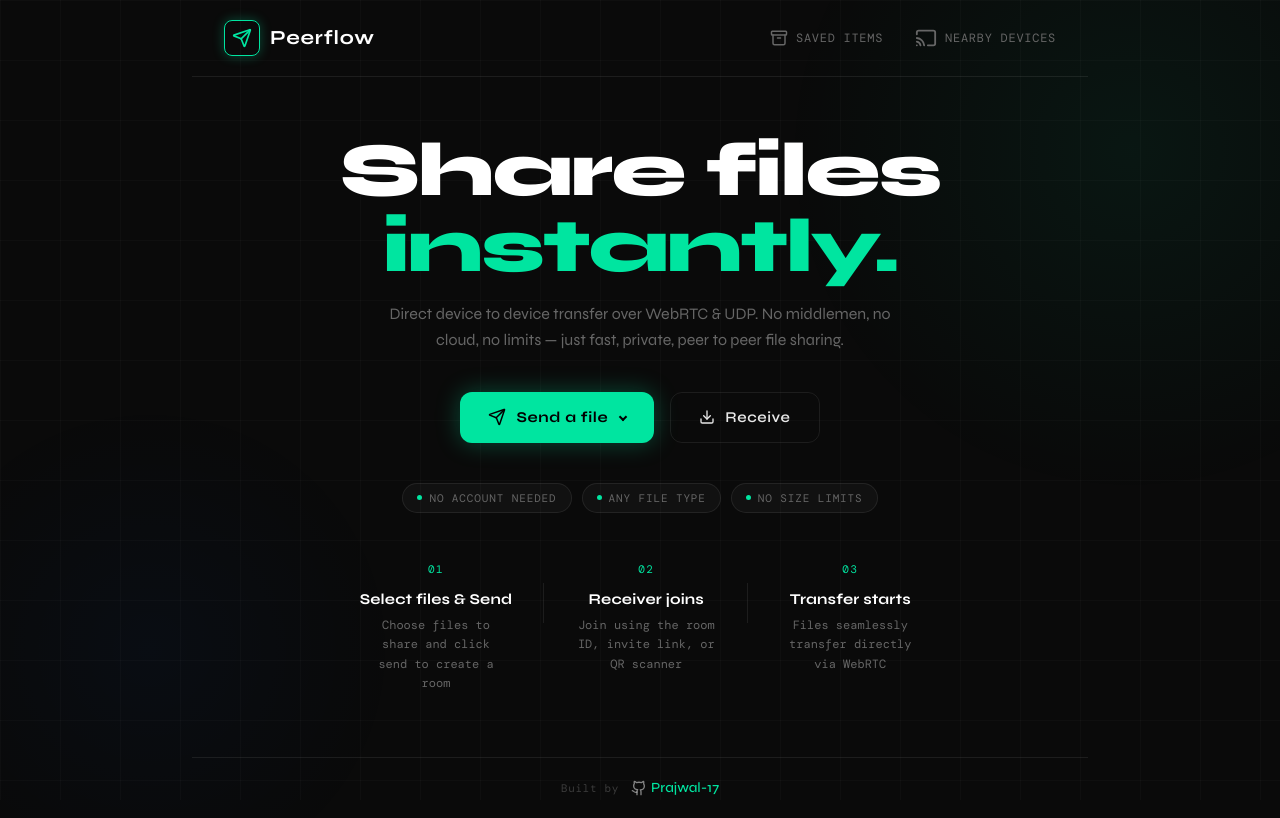
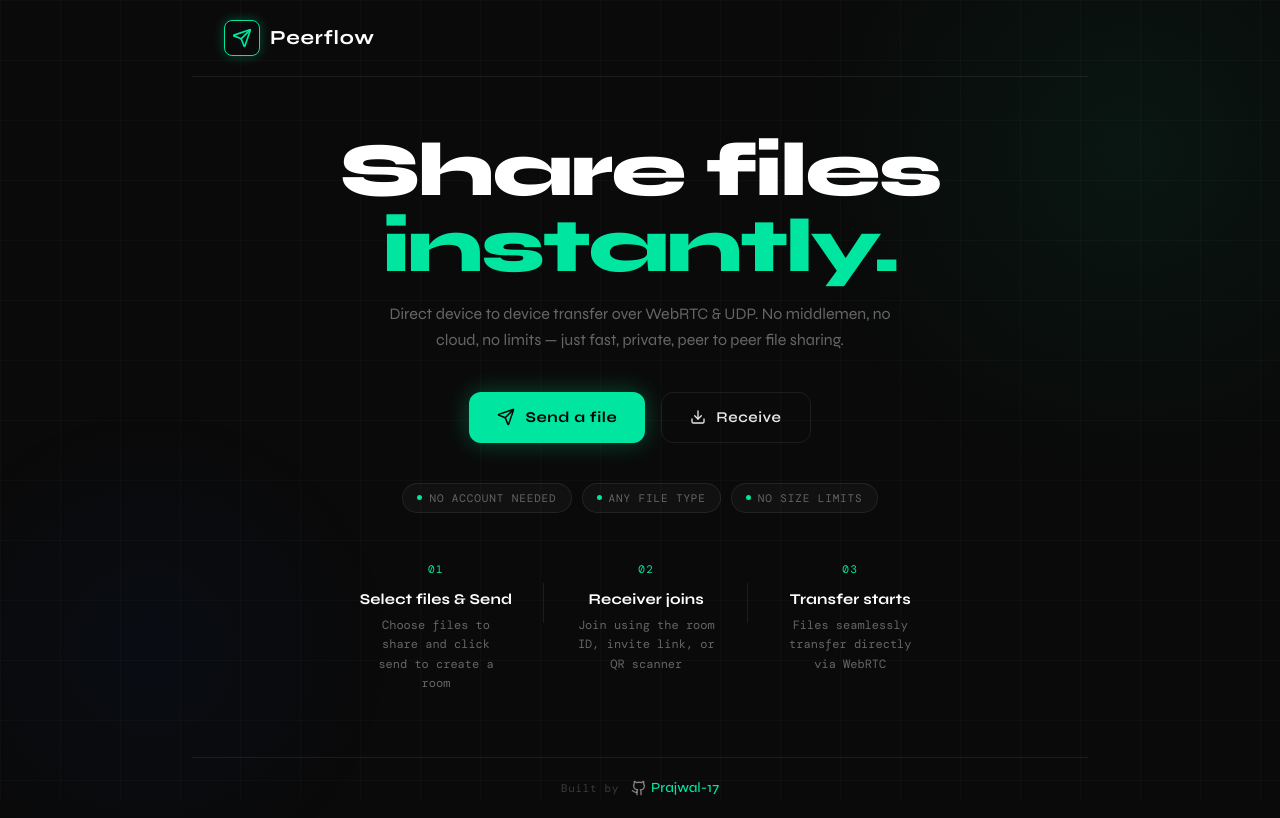
Before and after one commit to Prajwal-17/peerflow, a Next.js app in the folder apps/web/: page / in a window 1280 px wide. Built offline with nearby package versions, Linux system fonts and the light colour scheme; no server answers; a web font is replaced by a local one; what short-unique-id would draw is missing.

Commit message:
update commands

```diff
--- a/apps/web/app/page.tsx
+++ b/apps/web/app/page.tsx
@@ -6,8 +6,8 @@ import useSignalling from "@/hooks/useSignalling";
 import { useTransferSetup } from "@/hooks/useTransferSetup";
 import { usePeerStore } from "@/store/peerStore";
 import { PEER_TYPE } from "@repo/types";
-import { Archive, Cast, Download, MonitorUp, Send } from "lucide-react";
-import { AnimatePresence, motion } from "motion/react";
+import { Download, Send } from "lucide-react";
+import { motion } from "motion/react";
 import { useRouter } from "next/navigation";
 import { useRef, useState } from "react";
 
@@ -22,7 +22,7 @@ export default function HomePage() {
   const {
     handleFilesSelected,
     handleChooseFromDevice,
-    handleChooseSavedItems,
+    // handleChooseSavedItems, // TODO: saved items feature
   } = useTransferSetup(dropdownRef, fileInputRef, setIsDropdownOpen);
 
   return (
@@ -52,7 +52,8 @@ export default function HomePage() {
               </span>
             </div>
 
-            <div className="flex items-center gap-5 sm:gap-8">
+            {/* TODO: share from saved items & connect to nearby devices */}
+            {/*<div className="flex items-center gap-5 sm:gap-8">
               <div className="text-muted hover:text-foreground flex cursor-pointer items-center gap-2 font-mono text-xs tracking-[0.06em] uppercase transition-colors duration-200">
                 <Archive size={18} />
                 <span className="hidden sm:inline">Saved Items</span>
@@ -63,7 +64,7 @@ export default function HomePage() {
                 <span className="hidden sm:inline">Nearby devices</span>
                 <span className="sm:hidden">Nearby</span>
               </div>
-            </div>
+            </div>*/}
           </nav>
 
           <main className="flex flex-1 flex-col items-center justify-center px-6 pt-10 pb-8 text-center sm:px-8 sm:pt-14 sm:pb-12">
@@ -102,19 +103,22 @@ export default function HomePage() {
                   whileTap={{ scale: 0.98 }}
                   className="bg-accent flex w-full cursor-pointer items-center justify-center gap-2.5 rounded-xl border-none px-7 py-3.5 font-sans text-[15px] font-bold tracking-[0.04em] text-black shadow-[0_0_24px_rgba(0,229,160,0.3)] transition-all duration-150 hover:shadow-[0_4px_32px_rgba(0,229,160,0.3)] sm:w-auto sm:justify-start"
                   onClick={() => {
-                    setIsDropdownOpen(!isDropdownOpen);
+                    // setIsDropdownOpen(!isDropdownOpen);
                     setPeerType(PEER_TYPE.SEND);
+                    handleChooseFromDevice();
                   }}
                 >
                   <Send size={18} />
                   Send a file
-                  <motion.div
+                  {/* TODO: dropdown to choose saved items */}
+                  {/*<motion.div
                     animate={{ rotate: isDropdownOpen ? -135 : 45 }}
                     transition={{ ease: "easeInOut", duration: 0.2 }}
                     className="ml-0.5 h-1.5 w-1.5 border-r-2 border-b-2 border-black"
-                  />
+                  />*/}
                 </motion.button>
 
+                {/*
                 <AnimatePresence>
                   {isDropdownOpen && (
                     <motion.div
@@ -149,6 +153,7 @@ export default function HomePage() {
                     </motion.div>
                   )}
                 </AnimatePresence>
+                */}
 
                 <input
                   type="file"
--- a/package.json
+++ b/package.json
@@ -6,8 +6,8 @@
     "dev": "turbo run dev",
     "start": "turbo run start",
     "deploy": "turbo run deploy",
-    "dev:fe": "cd apps/frontend && bun dev",
-    "dev:be": "cd apps/backend && bun run index.ts",
+    "dev:fe": "cd apps/web && bun run dev",
+    "dev:be": "cd apps/backend && bun run dev",
     "lint": "turbo run lint",
     "format": "prettier --write \"**/*.{ts,tsx,md}\"",
     "check-types": "turbo run check-types"
```
Also changed, not shown: 1 other file (tests, documents, lock files or other folders).
